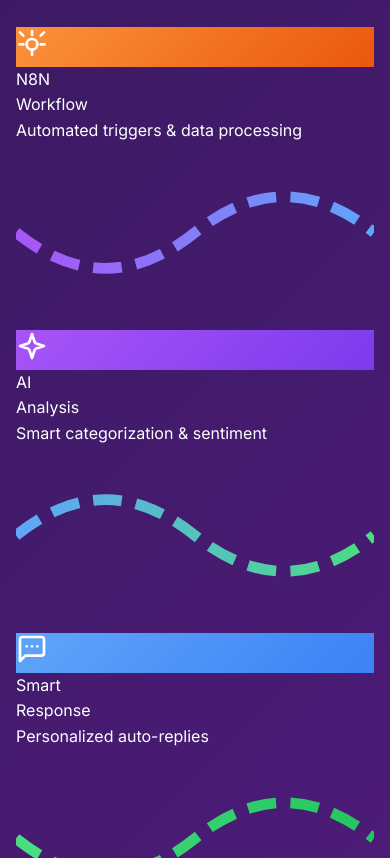
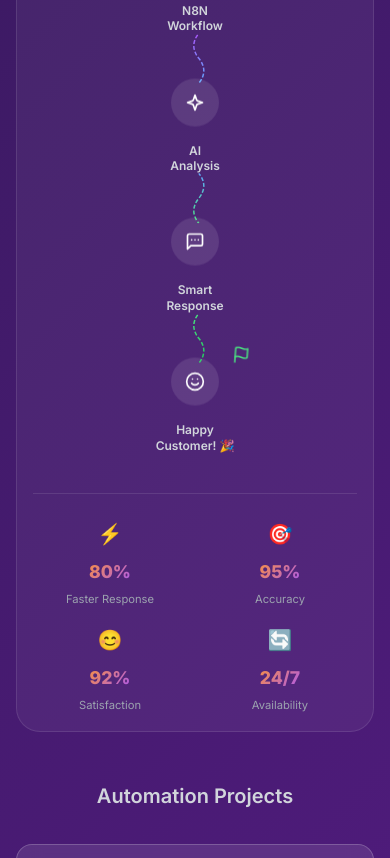
Before and after one commit to lazyhumanz/shizan, a plain HTML site: page index.html in a window 390 px wide. Shown: the part 3559-4417 px from the top of the page. Drawn offline with nearby package versions, Linux system fonts and the light colour scheme.

Commit message:
Update styles.css

```diff
--- a/styles.css
+++ b/styles.css
@@ -747,6 +747,294 @@ body {
 }
 
 /* ===== AUTOMATION SECTION ===== */
+
+/* Automation Journey Visual */
+.automation-journey {
+    background: rgba(255, 255, 255, 0.05);
+    border: 1px solid rgba(255, 255, 255, 0.1);
+    border-radius: 1.5rem;
+    padding: 2.5rem;
+    margin-bottom: 3rem;
+    overflow: hidden;
+}
+
+.journey-title {
+    text-align: center;
+    font-size: 1.5rem;
+    font-weight: 700;
+    margin-bottom: 2.5rem;
+    color: #fb923c;
+}
+
+.journey-roadmap {
+    display: flex;
+    align-items: center;
+    justify-content: space-between;
+    padding: 1rem 0;
+    overflow-x: auto;
+    gap: 0;
+}
+
+.journey-node {
+    display: flex;
+    flex-direction: column;
+    align-items: center;
+    gap: 0.75rem;
+    position: relative;
+    flex-shrink: 0;
+    z-index: 2;
+}
+
+.node-icon {
+    width: 4rem;
+    height: 4rem;
+    border-radius: 50%;
+    display: flex;
+    align-items: center;
+    justify-content: center;
+    background: rgba(255, 255, 255, 0.1);
+    border: 2px solid rgba(255, 255, 255, 0.2);
+    transition: all 0.3s;
+    animation: nodeFloat 3s ease-in-out infinite;
+}
+
+.journey-node:nth-child(2) .node-icon { animation-delay: 0.2s; }
+.journey-node:nth-child(4) .node-icon { animation-delay: 0.4s; }
+.journey-node:nth-child(6) .node-icon { animation-delay: 0.6s; }
+.journey-node:nth-child(8) .node-icon { animation-delay: 0.8s; }
+.journey-node:nth-child(10) .node-icon { animation-delay: 1s; }
+
+@keyframes nodeFloat {
+    0%, 100% { transform: translateY(0); }
+    50% { transform: translateY(-8px); }
+}
+
+.node-icon svg {
+    color: white;
+}
+
+.node-icon.gradient-orange,
+.node-icon.gradient-purple,
+.node-icon.gradient-blue,
+.node-icon.gradient-green {
+    border: none;
+}
+
+.journey-node:hover .node-icon {
+    transform: scale(1.15);
+    box-shadow: 0 0 30px rgba(251, 146, 60, 0.4);
+}
+
+.node-label {
+    font-size: 0.85rem;
+    font-weight: 600;
+    text-align: center;
+    color: #d1d5db;
+    line-height: 1.3;
+}
+
+.node-tooltip {
+    position: absolute;
+    bottom: -2.5rem;
+    left: 50%;
+    transform: translateX(-50%);
+    background: rgba(0, 0, 0, 0.9);
+    color: white;
+    padding: 0.5rem 0.75rem;
+    border-radius: 0.5rem;
+    font-size: 0.7rem;
+    white-space: nowrap;
+    opacity: 0;
+    transition: opacity 0.3s;
+    pointer-events: none;
+}
+
+.journey-node:hover .node-tooltip {
+    opacity: 1;
+}
+
+.node-flag {
+    position: absolute;
+    top: -1.5rem;
+    right: -0.5rem;
+    animation: flagWave 2s ease-in-out infinite;
+}
+
+@keyframes flagWave {
+    0%, 100% { transform: rotate(-5deg); }
+    50% { transform: rotate(5deg); }
+}
+
+/* Journey Path */
+.journey-path {
+    flex: 1;
+    min-width: 60px;
+    max-width: 120px;
+    height: 50px;
+    position: relative;
+    z-index: 1;
+}
+
+.path-line {
+    width: 100%;
+    height: 100%;
+}
+
+.animated-path {
+    animation: dashMove 2s linear infinite;
+}
+
+@keyframes dashMove {
+    from { stroke-dashoffset: 24; }
+    to { stroke-dashoffset: 0; }
+}
+
+/* Journey Stats */
+.journey-stats {
+    display: grid;
+    grid-template-columns: repeat(4, 1fr);
+    gap: 1rem;
+    margin-top: 2.5rem;
+    padding-top: 2rem;
+    border-top: 1px solid rgba(255, 255, 255, 0.1);
+}
+
+.journey-stat {
+    display: flex;
+    flex-direction: column;
+    align-items: center;
+    gap: 0.25rem;
+    text-align: center;
+}
+
+.stat-icon {
+    font-size: 1.5rem;
+    margin-bottom: 0.25rem;
+}
+
+.stat-value {
+    font-size: 1.5rem;
+    font-weight: 800;
+    background: linear-gradient(135deg, #fb923c, #a855f7);
+    -webkit-background-clip: text;
+    -webkit-text-fill-color: transparent;
+    background-clip: text;
+}
+
+.stat-label {
+    font-size: 0.75rem;
+    color: #9ca3af;
+}
+
+/* Projects Title */
+.automation-projects-title {
+    text-align: center;
+    font-size: 1.25rem;
+    font-weight: 600;
+    color: #d1d5db;
+    margin-bottom: 2rem;
+}
+
+/* Mobile Responsiveness for Journey */
+@media (max-width: 768px) {
+    .automation-journey {
+        padding: 1.5rem 1rem;
+    }
+
+    .journey-title {
+        font-size: 1.25rem;
+        margin-bottom: 1.5rem;
+    }
+
+    .journey-roadmap {
+        flex-direction: column;
+        gap: 0.5rem;
+    }
+
+    .journey-path {
+        width: 50px;
+        height: 40px;
+        min-width: auto;
+        max-width: none;
+        transform: rotate(90deg);
+    }
+
+    .node-icon {
+        width: 3.5rem;
+        height: 3.5rem;
+    }
+
+    .node-icon svg {
+        width: 24px;
+        height: 24px;
+    }
+
+    .node-label {
+        font-size: 0.75rem;
+    }
+
+    .node-tooltip {
+        display: none;
+    }
+
+    .node-flag {
+        top: -1rem;
+        right: -1rem;
+    }
+
+    .node-flag svg {
+        width: 18px;
+        height: 18px;
+    }
+
+    .journey-stats {
+        grid-template-columns: repeat(2, 1fr);
+        gap: 1rem;
+        margin-top: 1.5rem;
+        padding-top: 1.5rem;
+    }
+
+    .stat-icon {
+        font-size: 1.25rem;
+    }
+
+    .stat-value {
+        font-size: 1.25rem;
+    }
+
+    .stat-label {
+        font-size: 0.7rem;
+    }
+}
+
+@media (max-width: 480px) {
+    .automation-journey {
+        padding: 1rem;
+    }
+
+    .journey-title {
+        font-size: 1.1rem;
+    }
+
+    .node-icon {
+        width: 3rem;
+        height: 3rem;
+    }
+
+    .node-icon svg {
+        width: 20px;
+        height: 20px;
+    }
+
+    .journey-path {
+        height: 30px;
+    }
+
+    .stat-value {
+        font-size: 1.1rem;
+    }
+}
+
 .automation-grid {
     display: grid;
     grid-template-columns: 1fr;
```
